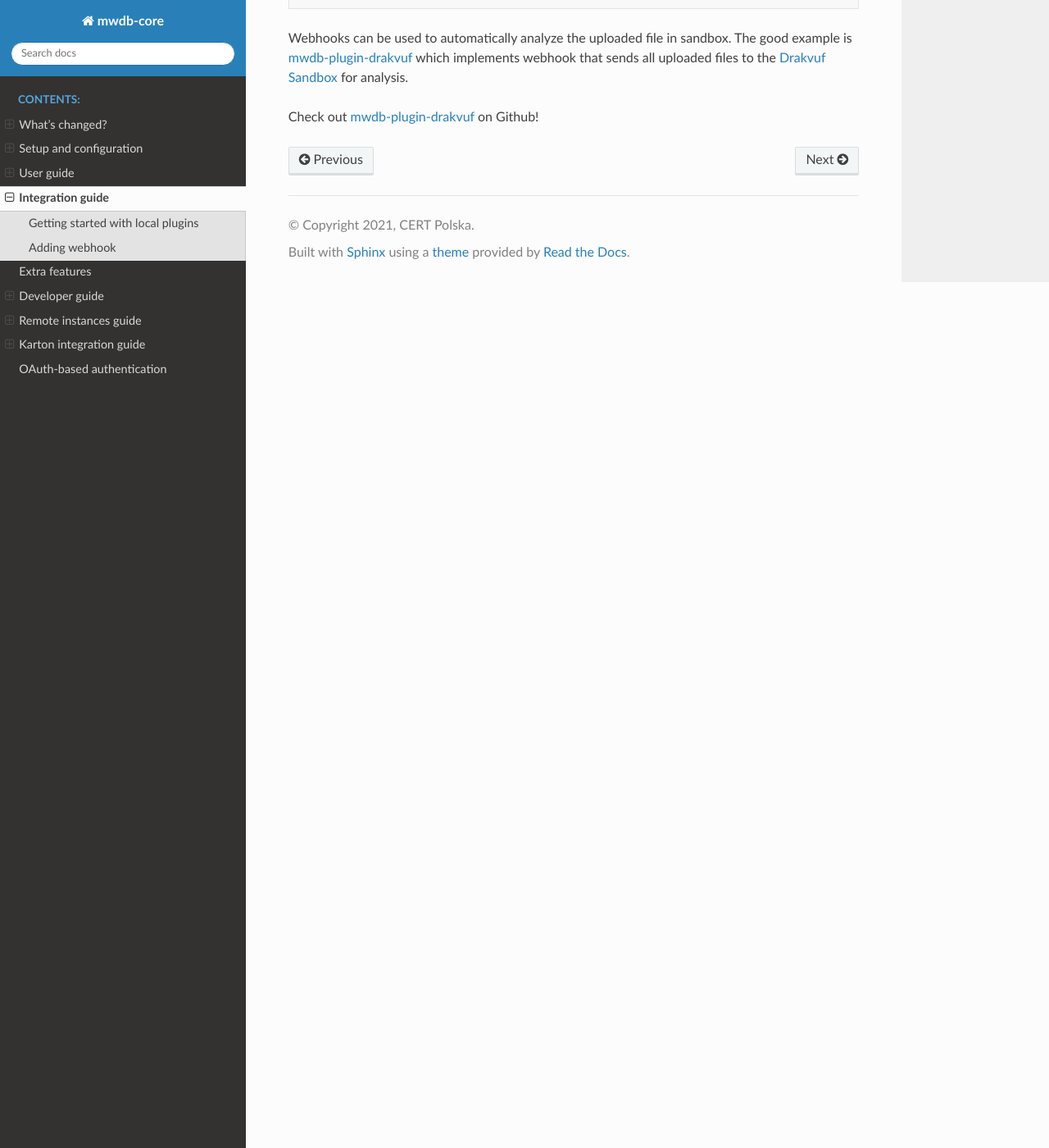
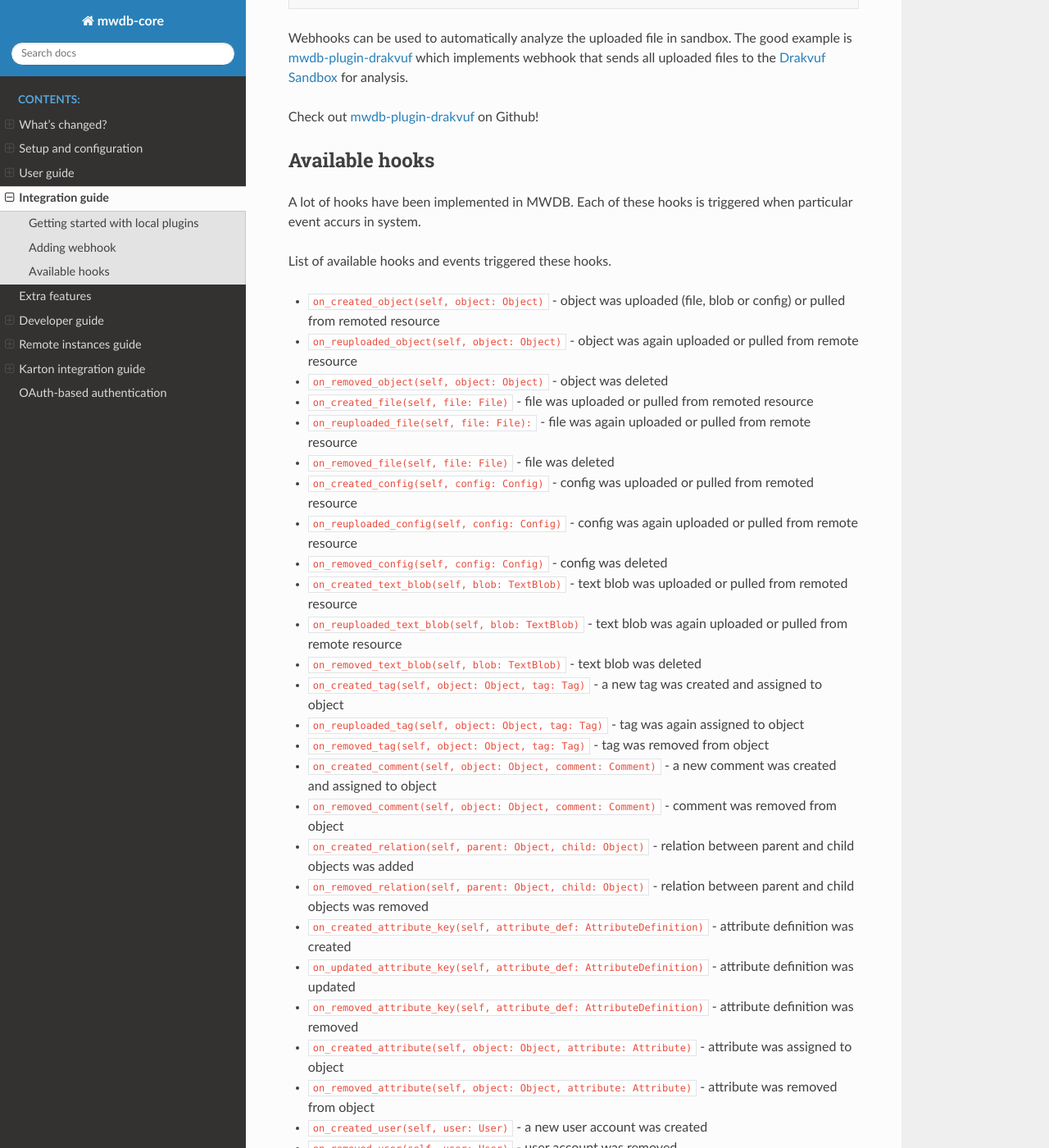
Before and after one commit to CERT-Polska/mwdb-core, a Sphinx documentation site: the page built from docs/integration-guide.rst, in a window 1280 px wide and 1400 px high, scrolled down 3633 px. Shown: the whole window at 82% size. Built offline with Sphinx 7.4.7 and the Read the Docs theme 2.0.0, drawn with Linux system fonts in a browser that asks for light colours; some of the changed text lies outside the part shown.

Commit message:
Hooks documentation

```diff
--- a/docs/integration-guide.rst
+++ b/docs/integration-guide.rst
@@ -169,3 +169,54 @@ After applying above modifications to ``__init__.py``, let's restart ``mwdb-core
 Webhooks can be used to automatically analyze the uploaded file in sandbox. The good example is `mwdb-plugin-drakvuf <https://github.com/CERT-Polska/mwdb-plugin-drakvuf>`_ which implements webhook that sends all uploaded files to the `Drakvuf Sandbox <https://github.com/CERT-Polska/drakvuf-sandbox>`_ for analysis.
 
 Check out `mwdb-plugin-drakvuf <https://github.com/CERT-Polska/mwdb-plugin-drakvuf>`_ on Github!
+
+Available hooks
+--------------
+A lot of hooks have been implemented in MWDB. Each of these hooks is triggered when particular event accurs in system.
+
+
+List of available hooks and events triggered these hooks.
+
+* ``on_created_object(self, object: Object)``  - object was uploaded (file, blob or config) or pulled from remoted resource
+* ``on_reuploaded_object(self, object: Object)``  - object was again uploaded or pulled from remote resource
+* ``on_removed_object(self, object: Object)`` - object was deleted
+* ``on_created_file(self, file: File)`` - file was uploaded or pulled from remoted resource
+* ``on_reuploaded_file(self, file: File):`` - file was again uploaded or pulled from remote resource
+* ``on_removed_file(self, file: File)`` - file was deleted
+* ``on_created_config(self, config: Config)`` - config was uploaded or pulled from remoted resource
+* ``on_reuploaded_config(self, config: Config)`` - config was again uploaded or pulled from remote resource
+* ``on_removed_config(self, config: Config)`` - config was deleted
+* ``on_created_text_blob(self, blob: TextBlob)`` - text blob was uploaded or pulled from remoted resource
+* ``on_reuploaded_text_blob(self, blob: TextBlob)`` - text blob was again uploaded or pulled from remote resource
+* ``on_removed_text_blob(self, blob: TextBlob)`` - text blob was deleted
+* ``on_created_tag(self, object: Object, tag: Tag)`` - a new tag was created and assigned to object
+* ``on_reuploaded_tag(self, object: Object, tag: Tag)`` - tag was again assigned to object
+* ``on_removed_tag(self, object: Object, tag: Tag)`` - tag was removed from object
+* ``on_created_comment(self, object: Object, comment: Comment)`` - a new comment was created and assigned to object
+* ``on_removed_comment(self, object: Object, comment: Comment)`` - comment was removed from object
+* ``on_created_relation(self, parent: Object, child: Object)`` - relation between parent and child objects was added
+* ``on_removed_relation(self, parent: Object, child: Object)`` - relation between parent and child objects was removed
+* ``on_created_attribute_key(self, attribute_def: AttributeDefinition)`` - attribute definition was created
+* ``on_updated_attribute_key(self, attribute_def: AttributeDefinition)`` - attribute definition was updated
+* ``on_removed_attribute_key(self, attribute_def: AttributeDefinition)`` - attribute definition was removed
+* ``on_created_attribute(self, object: Object, attribute: Attribute)`` - attribute was assigned to object
+* ``on_removed_attribute(self, object: Object, attribute: Attribute)`` - attribute was removed from object
+* ``on_created_user(self, user: User)`` - a new user account was created
+* ``on_removed_user(self, user: User)`` - user account was removed
+* ``on_updated_user(self, user: User)`` - user account was updated
+* ``on_created_group(self, group: Group)`` - a new group was created. Also when a new user is registered and his private group is created
+* ``on_removed_group(self, group: Group)`` - group was removed. Also when a user is deleted and his private group is removed
+* ``on_updated_group(self, group: Group)`` - group attributes where updated
+* ``on_created_membership(self, group: Group, user: User)`` - user was added to the group
+* ``on_removed_membership(self, group: Group, user: User)`` - user was removed from the group
+* ``on_updated_membership(self, group: Group, user: User)`` - membership was updated
+* ``on_changed_object(self, object: Object)`` - this hook is triggered when one of the undermentioned events takes place:
+
+  * a new tag was created and assigned to object
+  * tag was removed from object
+  * a new comment was created and assigned to object
+  * comment was removed from object
+  * relation between parent and child objects was added
+  * relation between parent and child objects was removed
+  * attribute was assigned to object
+  * attribute was removed from object
```
